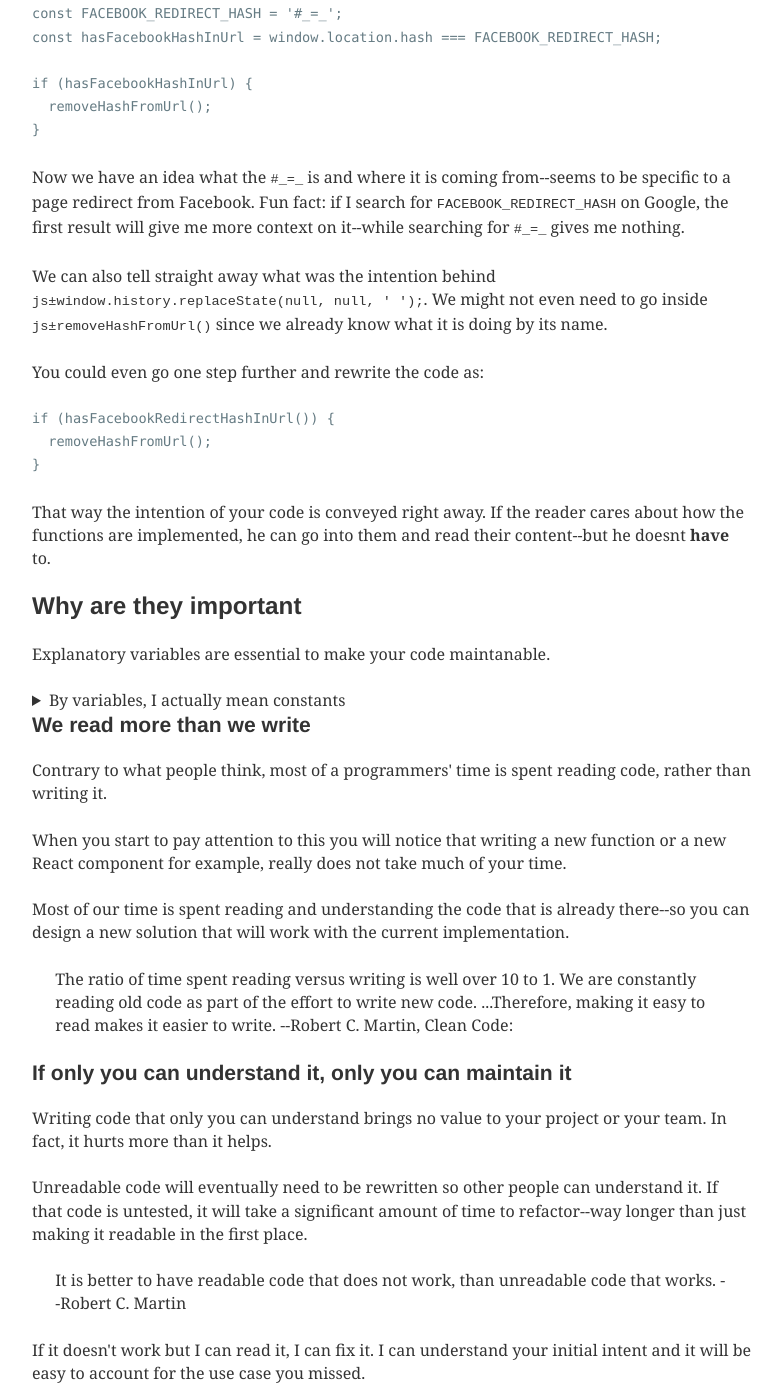
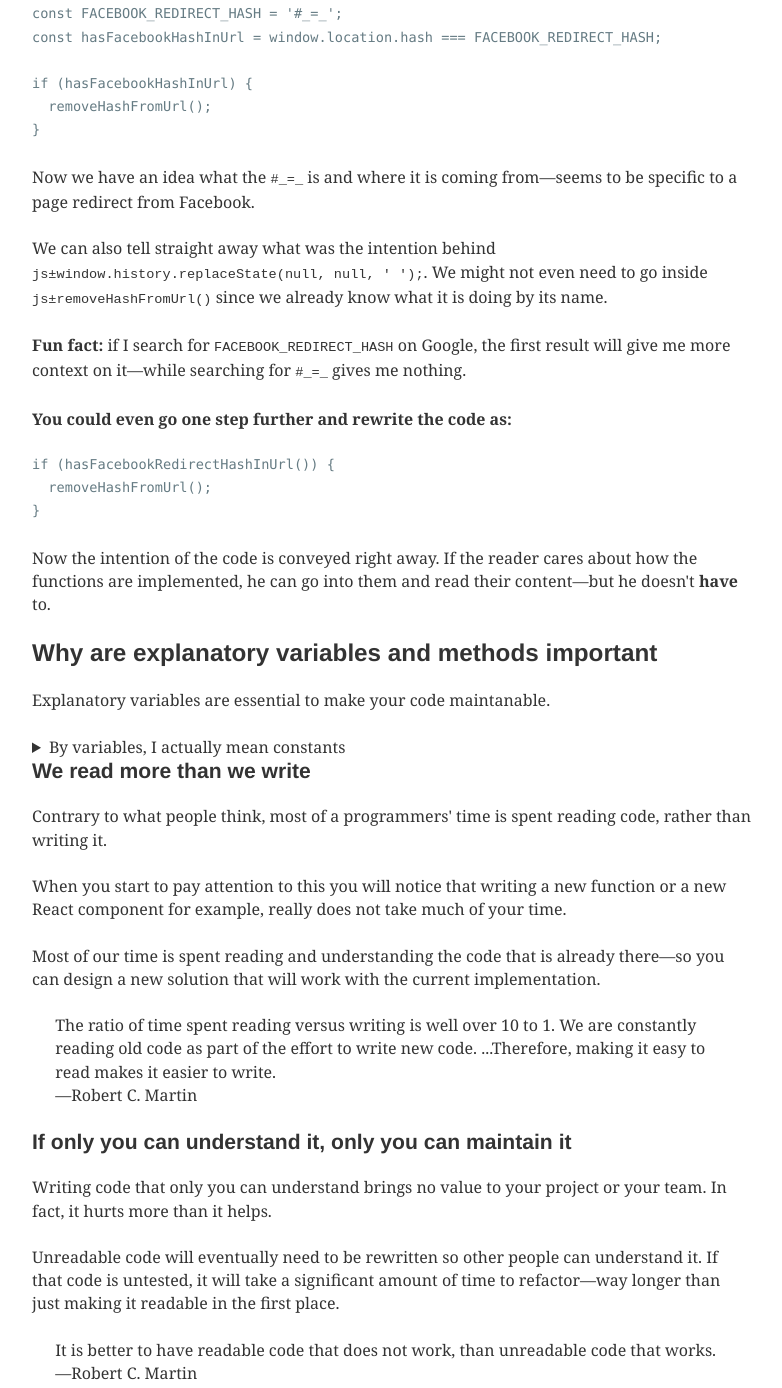
Before and after one commit to dougbacelar/methodcall, a Gatsby site: page /explanatory-variables in a window 1280 px wide. Shown: the part 1091-2479 px from the top of the page, without its empty margins (248-1030 px from the left). Built offline with nearby package versions, Linux system fonts and the light colour scheme; Gatsby itself is replaced by a stand-in of ours; some packages are replaced by stand-ins of ours; code samples lack their colours.

Commit message:
tidy up explanatory variables post

````diff
--- a/src/pages/explanatory-variables.md
+++ b/src/pages/explanatory-variables.md
@@ -1,7 +1,7 @@
 ---
 date: '2020-04-25'
 featuredImage: '../assets/images/whiteboard-guy-planning.jpg'
-spoiler: Create variables that explain the purpose of your code.
+spoiler: Create variables and methods that explain the purpose of your code.
 title: Explanatory variables
 ---
 
@@ -34,11 +34,13 @@ if (hasFacebookHashInUrl) {
 }
 ```
 
-Now we have an idea what the `#_=_` is and where it is coming from--seems to be specific to a page redirect from Facebook. Fun fact: if I search for `FACEBOOK_REDIRECT_HASH` on Google, the first result will give me more context on it--while searching for `#_=_` gives me nothing.
+Now we have an idea what the `#_=_` is and where it is coming from—seems to be specific to a page redirect from Facebook.
 
 We can also tell straight away what was the intention behind `js±window.history.replaceState(null, null, ' ');`. We might not even need to go inside `js±removeHashFromUrl()` since we already know what it is doing by its name.
 
-You could even go one step further and rewrite the code as:
+**Fun fact:** if I search for `FACEBOOK_REDIRECT_HASH` on Google, the first result will give me more context on it—while searching for `#_=_` gives me nothing.
+
+**You could even go one step further and rewrite the code as:**
 
 ```jsx
 if (hasFacebookRedirectHashInUrl()) {
@@ -46,18 +48,19 @@ if (hasFacebookRedirectHashInUrl()) {
 }
 ```
 
-That way the intention of your code is conveyed right away. If the reader cares about how the functions are implemented, he can go into them and read their content--but he doesnt **have** to.
+Now the intention of the code is conveyed right away. If the reader cares about how the functions are implemented, he can go into them and read their content—but he doesn't **have** to.
 
-## Why are they important
+## Why are explanatory variables and methods important
 
 Explanatory variables are essential to make your code maintanable.
 
 <details>
   <summary>By variables, I actually mean constants</summary>
-  I chose to use the word variable since it is more commonly used. Very often constants are referred as variables when discussing code. Whether this is accurate or not, is a semantic detail and it does not matter in this context--discussing semantics is usually not effective.
-
-I do not remember the last time I created a variable when coding. A few years back I switched to only use constants and to not reassign values--as a personal preference. I still call them variables just for convenience sake.
-
+  <p>I chose to use the word variable since it is more commonly used.</p>
+  <p>Very often constants are referred as variables when discussing code.</p>
+  <p>Whether this is accurate or not, is a semantic detail and it does not matter in this context—discussing semantics is usually not effective.</p>
+  <p>I do not remember the last time I created a variable when coding. A few years back I switched to only use constants and to not reassign values—as a personal preference.</p>
+  <p>I still call them variables just for <b>convenience sake</b>.</p>
 </details>
 
 ### We read more than we write
@@ -66,20 +69,20 @@ Contrary to what people think, most of a programmers' time is spent reading code
 
 When you start to pay attention to this you will notice that writing a new function or a new React component for example, really does not take much of your time.
 
-Most of our time is spent reading and understanding the code that is already there--so you can design a new solution that will work with the current implementation.
+Most of our time is spent reading and understanding the code that is already there—so you can design a new solution that will work with the current implementation.
 
 > The ratio of time spent reading versus writing is well over 10 to 1. We are constantly reading old code as part of the effort to write new code.
 > ...Therefore, making it easy to read makes it easier to write.
-> --Robert C. Martin, Clean Code:
+> </br>—Robert C. Martin
 
 ### If only you can understand it, only you can maintain it
 
 Writing code that only you can understand brings no value to your project or your team. In fact, it hurts more than it helps.
 
-Unreadable code will eventually need to be rewritten so other people can understand it. If that code is untested, it will take a significant amount of time to refactor--way longer than just making it readable in the first place.
+Unreadable code will eventually need to be rewritten so other people can understand it. If that code is untested, it will take a significant amount of time to refactor—way longer than just making it readable in the first place.
 
 > It is better to have readable code that does not work, than unreadable code that works.
-> --Robert C. Martin
+> </br>—Robert C. Martin
 
 If it doesn't work but I can read it, I can fix it. I can understand your initial intent and it will be easy to account for the use case you missed.
 
@@ -95,5 +98,5 @@ Chances are, you won't understand the code you wrote yourself.
 
 - Explanatory variables are not essential to make your code work, but necessary to make it maintanable.
 - You can use explanatory variables to easily convey the intent of your code
-- - They can sometimes be used as a replacement to code comments.
+  - They can sometimes be used as a replacement to code comments.
 - You can also create smaller methods with descriptive names to achieve the same results.
````
